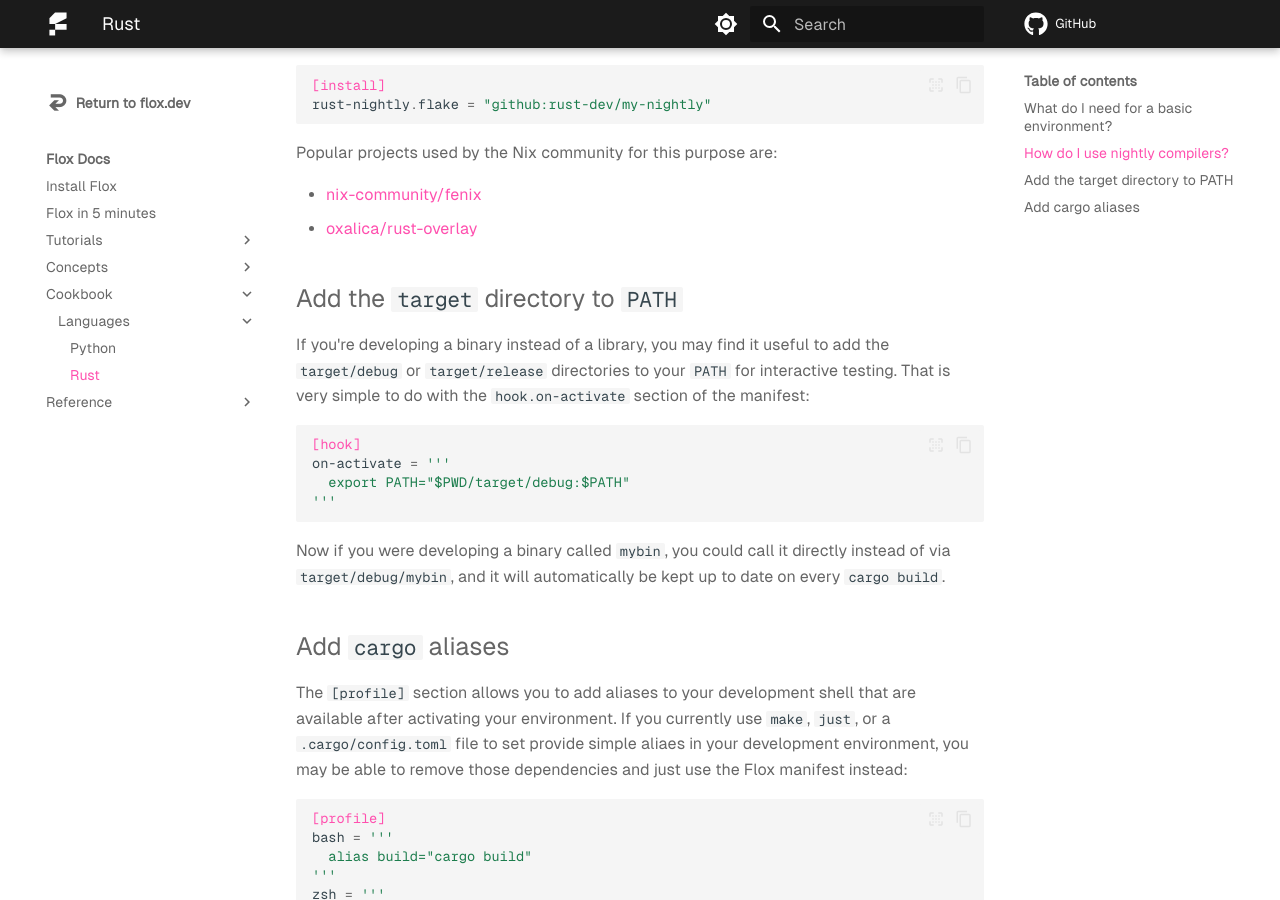
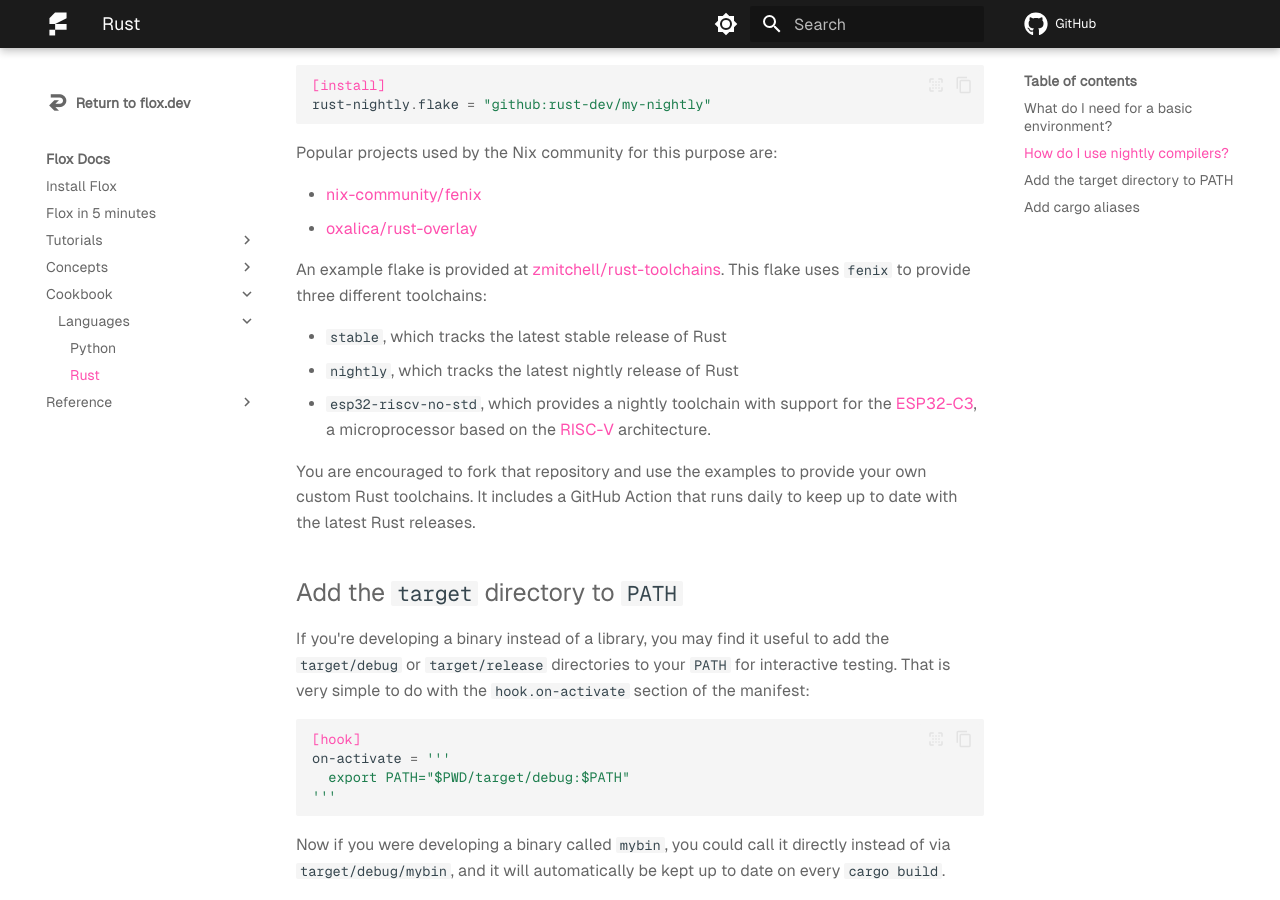
Before and after one commit to flox/floxdocs, an MkDocs documentation site: the page built from docs/cookbook/languages/rust.md, in a window 1280 px wide and 900 px high, scrolled down 2319 px. Built offline with MkDocs 1.6.1 and Material for MkDocs 9.7.7, drawn with Linux system fonts in a browser that asks for light colours; plug-ins that fetch from the network failed and are left out; comment, search, counter and statistics services are not loaded.

Commit message:
feat: custom rust toolchains

````diff
--- a/docs/cookbook/languages/rust.md
+++ b/docs/cookbook/languages/rust.md
@@ -128,6 +128,16 @@ Popular projects used by the Nix community for this purpose are:
 [fenix]: https://github.com/nix-community/fenix
 [rust-overlay]: https://github.com/oxalica/rust-overlay
 
+An example flake is provided at [zmitchell/rust-toolchains][custom-toolchains].
+This flake uses `fenix` to provide three different toolchains:
+
+- `stable`, which tracks the latest stable release of Rust
+- `nightly`, which tracks the latest nightly release of Rust
+- `esp32-riscv-no-std`, which provides a nightly toolchain with support for the [ESP32-C3][esp32], a microprocessor based on the [RISC-V][risc-v] architecture.
+
+You are encouraged to fork that repository and use the examples to provide your own custom Rust toolchains.
+It includes a GitHub Action that runs daily to keep up to date with the latest Rust releases.
+
 ## Add the `target` directory to `PATH`
 
 If you're developing a binary instead of a library,
@@ -169,3 +179,6 @@ fish = '''
 ```
 
 [example_env]: https://github.com/flox/floxenvs/tree/main/rust
+[custom-toolchains]: https://github.com/zmitchell/rust-toolchains
+[esp32]: https://www.espressif.com/en/products/socs/esp32
+[risc-v]: https://en.wikipedia.org/wiki/RISC-V
````
